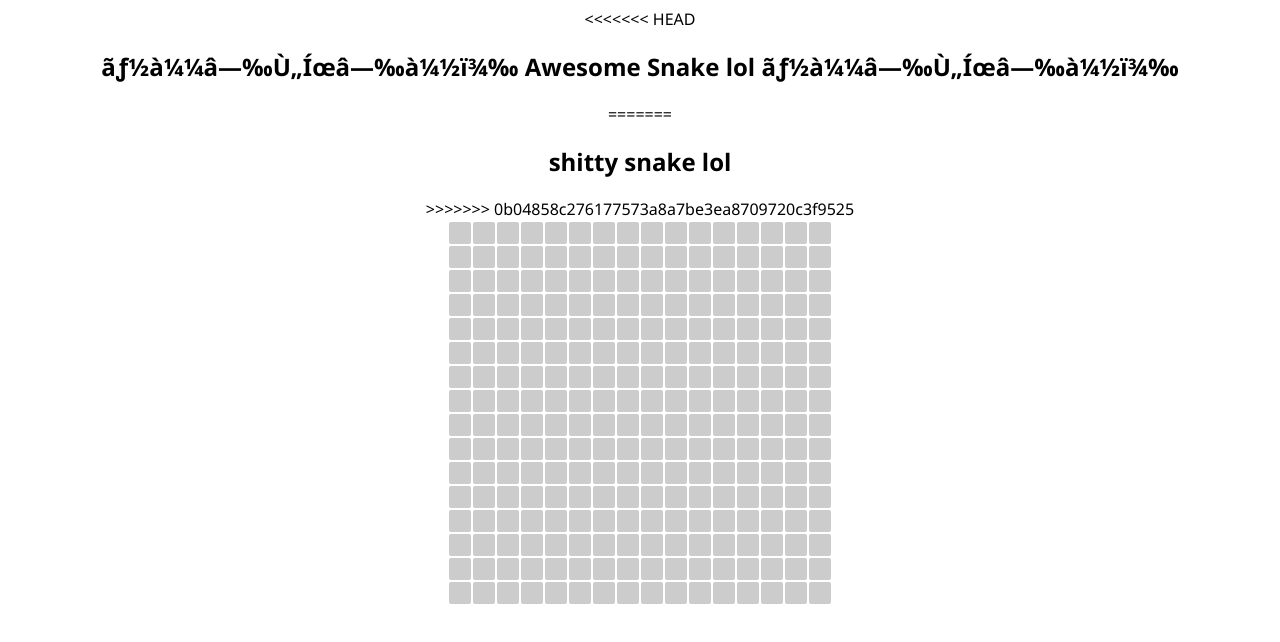
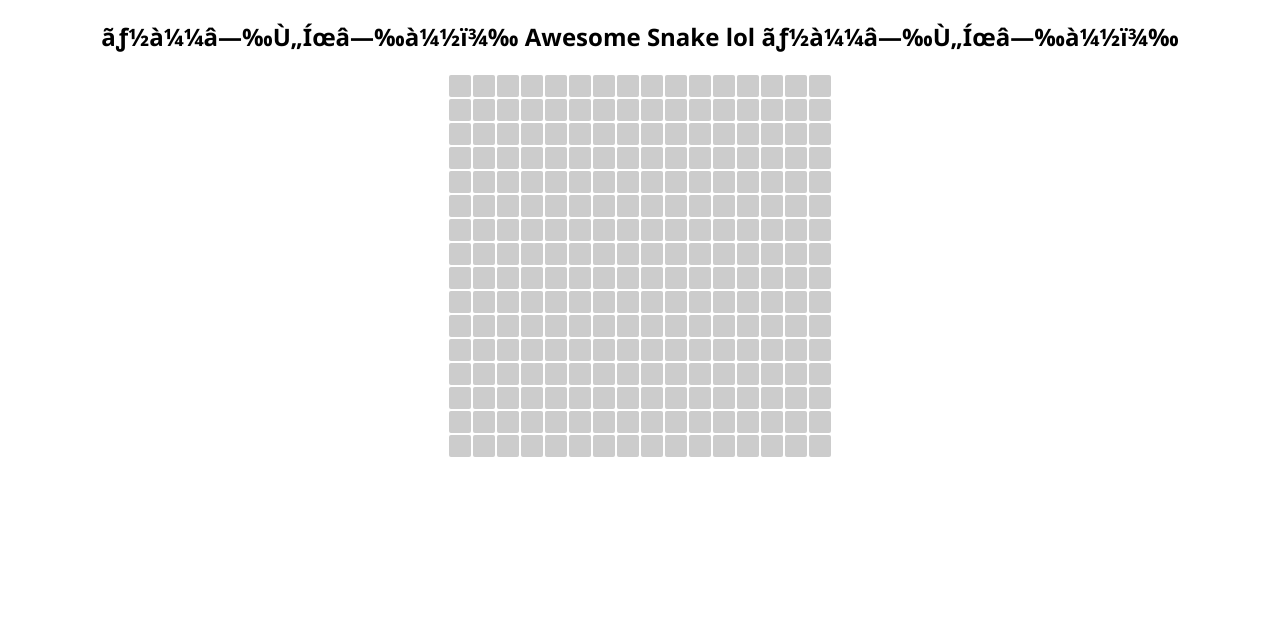
Before and after one commit to sebastian-wolschon/snake.js, a website: page public/index.html in a window 1280 px wide. Drawn offline with Linux system fonts and the light colour scheme; files whose address does not match are found by name.

Commit message:
missed one file during merge

```diff
--- a/public/index.html
+++ b/public/index.html
@@ -13,11 +13,7 @@
     <title>Snake</title>
   </head>
   <body>
-<<<<<<< HEAD
     <h2>ヽ༼◉ل͜◉༽ﾉ Awesome Snake lol ヽ༼◉ل͜◉༽ﾉ</h2>
-=======
-    <h2>shitty snake lol</h2>
->>>>>>> 0b04858c276177573a8a7be3ea8709720c3f9525
     <script type="module" src="app.js"></script>
   </body>
 </html>
```
